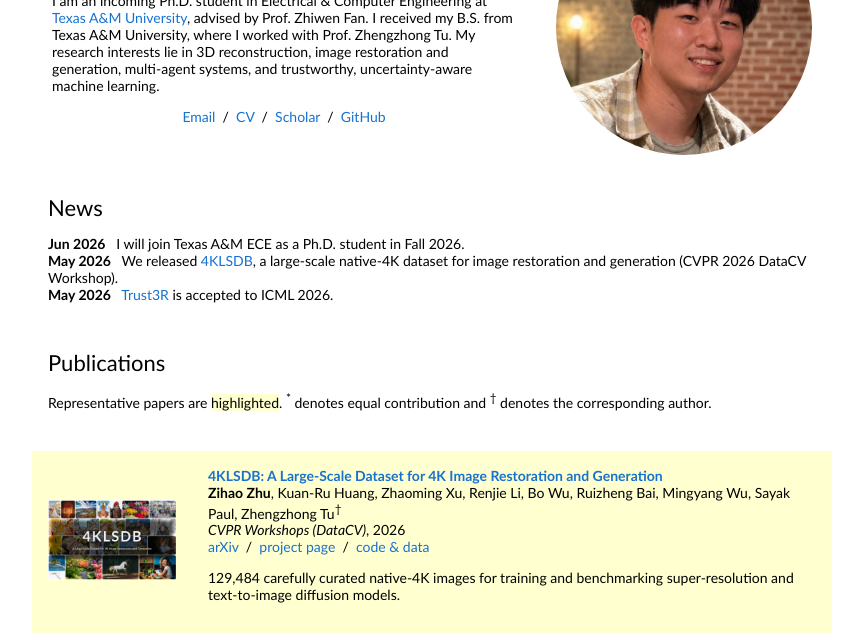
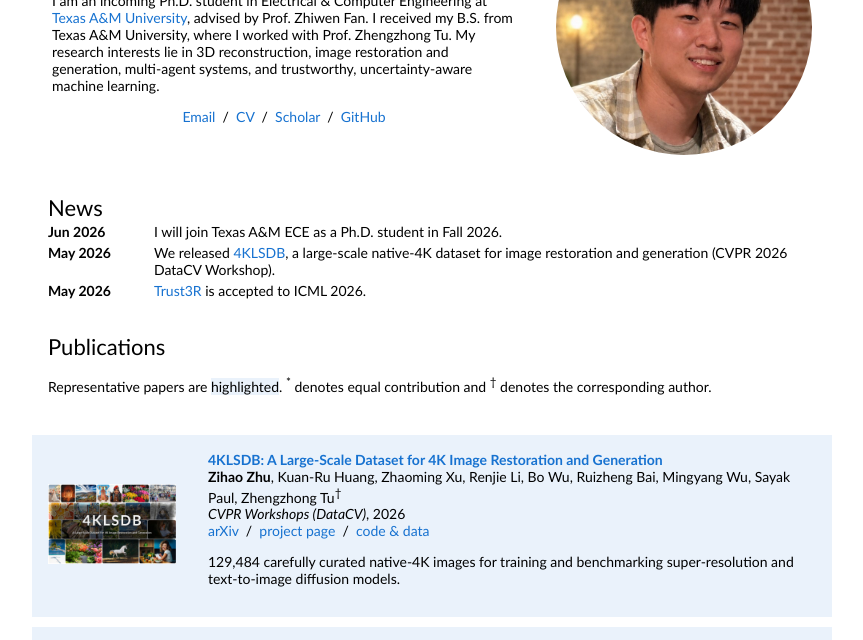
Before and after one commit to SingleBicycle/SingleBicycle.github.io, a plain HTML site: page index.html in a window 1280 px wide. Shown: the part 129-769 px from the top of the page, without its empty margins (208-1071 px from the left). Drawn offline with Linux system fonts and the light colour scheme.

Commit message:
Align news dates with two-column layout; soft blue highlight color
Co-Authored-By: Claude Fable 5 <noreply@anthropic.com>

```diff
--- a/index.html
+++ b/index.html
@@ -47,11 +47,20 @@
             <tr>
               <td style="padding:16px;width:100%;vertical-align:middle">
                 <h2>News</h2>
-                <p>
-                  <strong>Jun 2026</strong> &nbsp; I will join Texas A&amp;M ECE as a Ph.D. student in Fall 2026.<br>
-                  <strong>May 2026</strong> &nbsp; We released <a href="https://4klsdb.github.io/">4KLSDB</a>, a large-scale native-4K dataset for image restoration and generation (CVPR 2026 DataCV Workshop).<br>
-                  <strong>May 2026</strong> &nbsp; <a href="https://trust3r-z.github.io/">Trust3R</a> is accepted to ICML 2026.
-                </p>
+                <table style="width:100%;border:0px;border-spacing:0px;border-collapse:separate;"><tbody>
+                  <tr>
+                    <td style="padding:2px 16px 2px 0;width:90px;vertical-align:top;white-space:nowrap"><strong>Jun 2026</strong></td>
+                    <td style="padding:2px 0;vertical-align:top">I will join Texas A&amp;M ECE as a Ph.D. student in Fall 2026.</td>
+                  </tr>
+                  <tr>
+                    <td style="padding:2px 16px 2px 0;width:90px;vertical-align:top;white-space:nowrap"><strong>May 2026</strong></td>
+                    <td style="padding:2px 0;vertical-align:top">We released <a href="https://4klsdb.github.io/">4KLSDB</a>, a large-scale native-4K dataset for image restoration and generation (CVPR 2026 DataCV Workshop).</td>
+                  </tr>
+                  <tr>
+                    <td style="padding:2px 16px 2px 0;width:90px;vertical-align:top;white-space:nowrap"><strong>May 2026</strong></td>
+                    <td style="padding:2px 0;vertical-align:top"><a href="https://trust3r-z.github.io/">Trust3R</a> is accepted to ICML 2026.</td>
+                  </tr>
+                </tbody></table>
               </td>
             </tr>
           </tbody></table>
@@ -62,7 +71,7 @@
               <td style="padding:16px;width:100%;vertical-align:middle">
                 <h2>Publications</h2>
                 <p>
-                  Representative papers are <span class="highlight">highlighted</span>. <sup>*</sup> denotes equal contribution and <sup>&dagger;</sup> denotes the corresponding author.
+                  Representative papers are <span class="highlight" style="background-color:#eaf2fb">highlighted</span>. <sup>*</sup> denotes equal contribution and <sup>&dagger;</sup> denotes the corresponding author.
                 </p>
               </td>
             </tr>
@@ -70,7 +79,7 @@
 
           <table style="width:100%;border:0px;border-spacing:0px 10px;border-collapse:separate;margin-right:auto;margin-left:auto;"><tbody>
 
-            <tr bgcolor="#ffffd0">
+            <tr bgcolor="#eaf2fb">
               <td style="padding:16px;width:20%;vertical-align:middle">
                 <img src="images/4klsdb.jpg" alt="4KLSDB" style="width:160px;max-width:100%;">
               </td>
@@ -89,7 +98,7 @@
               </td>
             </tr>
 
-            <tr bgcolor="#ffffd0">
+            <tr bgcolor="#eaf2fb">
               <td style="padding:16px;width:20%;vertical-align:middle">
                 <img src="images/trust3r.jpg" alt="Trust3R" style="width:160px;max-width:100%;">
               </td>
```
